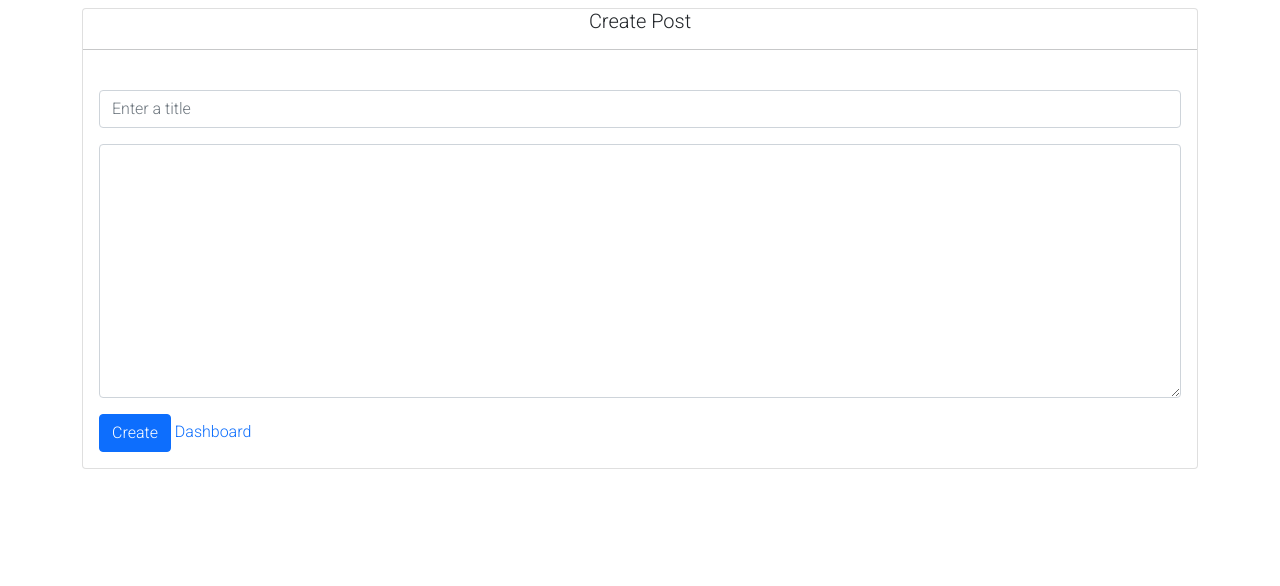
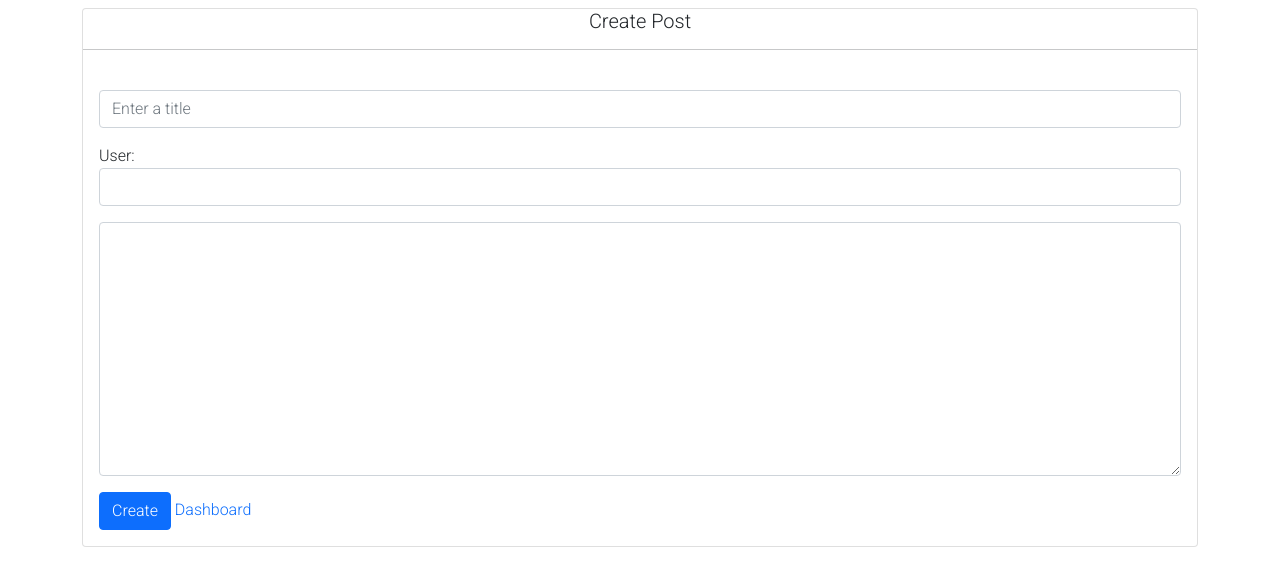
Before and after one commit to dassudip2001/django-blog-page, a Django app: template templates/post_page/create_post.html in a window 1280 px wide. Shown: the part 96-682 px from the top of the page. Run offline with Django 4.2, Linux system fonts and the light colour scheme; the template is opened without the code that fills it: values that come from a table or form of the project are taken from there, others are empty; parts of the project's set-up code (start-up, migrations or seed data) failed here and were passed over; some libraries are stand-ins or nearby versions.

Commit message:
code commit for design cheanges

```diff
--- a/home/forms.py
+++ b/home/forms.py
@@ -5,14 +5,17 @@
 class PostForm(forms.ModelForm):
     class Meta:
         model = Post
-        fields = ('title', 'body')
+        fields = ('title','user', 'body')
         labels = {
             'title': '',
+
             'body': '',
         }
         widgets = {
             'title': forms.TextInput(attrs={'level': '1', 'placeholder': 'Enter a title','title': 'Enter a title','class': 'form-control'}),
+            'user': forms.Select(attrs={'class': 'form-control', 'value':'', 'id':'elder'}),
             'body': forms.Textarea(attrs={'class': 'form-control'}),
+
 
 
             #  title = forms.CharField(label='Name', max_length=100, widget=forms.TextInput(attrs={'class': 'form-control'}))
--- a/mysql/db-docker-compose.yml
+++ b/mysql-docker-compose.yml
@@ -11,6 +11,6 @@
     ports:
       - 33066:3306
     volumes:
-      - .db:/var/lib/mysql
+      - db:/var/lib/mysql
 volumes:
   db:
--- a/templates/post.html
+++ b/templates/post.html
@@ -1,6 +1,6 @@
 {% extends 'index.html' %}
-{% block title %}Home{% endblock title %}
-{% block body %}
+ {% block title %}Home{% endblock title %}
+ {% block body %}
 <!-- cards -->
 
 <div class="container-fluid px-0 mb-3">
@@ -27,6 +27,7 @@
       </div>
     </div>
     {% endfor %}
+    <br />
   </div>
 </div>
 
--- a/templates/post_page/create_post.html
+++ b/templates/post_page/create_post.html
@@ -1,5 +1,4 @@
-{% extends 'index.html' %}
- {% block title %}Create Post Page {% endblock title%}
+{% extends 'index.html' %} {% block title %}Create Post Page {% endblock title%}
 {% block body %}
 <div class="container mt-2">
   <div class="card">
@@ -10,13 +9,16 @@
     <div class="modal-body">
       <!-- form -->
       <form action="" method="post" enctype="multipart/form-data">
-        {% csrf_token %}
-
-        {{form.as_p}} {{form.media}}
+        {% csrf_token %} {{form.as_p}} {{form.media}}
         <button class="btn btn-primary" type="submit">Create</button>
         <a style="text-decoration: none" href="{% url 'dashboard_page'  %}"
           >Dashboard</a
         >
+
+        <script>
+          var name = "{{ user.id}}";
+          document.getElementById("elder").value = name;
+        </script>
       </form>
     </div>
   </div>
```
